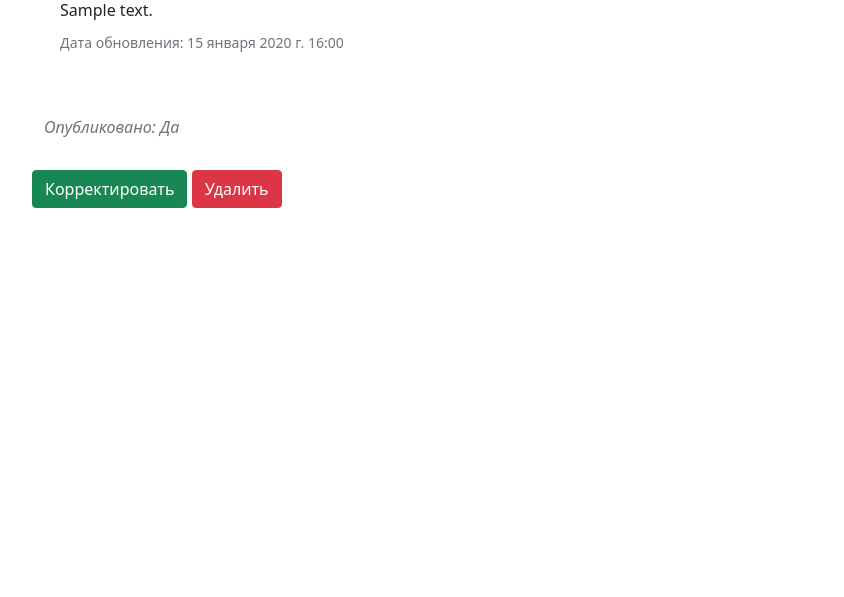
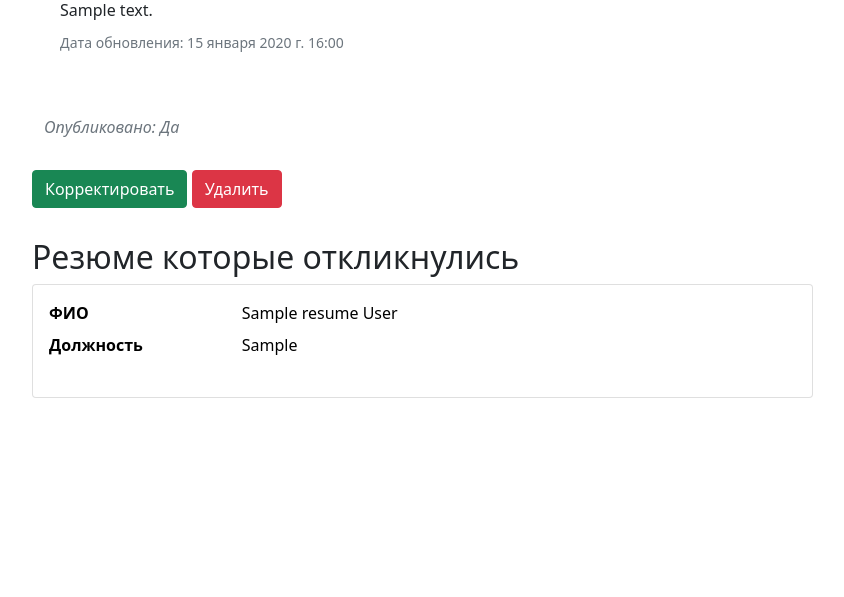
Before and after one commit to mollionline/headhunter, a Django app: page /vacancy/1/ in a window 1280 px wide. Shown: the part 381-978 px from the top of the page, without its empty margins (50-894 px from the left). Before the commit the page ends 589 px from the top, so only its background shows below. Run offline with Django 4.2, Linux system fonts and the light colour scheme; a user stored in the database is signed in; tables that the repository leaves empty hold one stand-in row (values such as "Sample post"); some libraries are stand-ins or nearby versions.

Commit message:
Добавил функционал отклика через js

```diff
--- a/templates/vacancy/vacancy_details.html
+++ b/templates/vacancy/vacancy_details.html
@@ -24,8 +24,9 @@
                 <div class="container">
                     <div class="row">
                         <div class="col-2">
-                            <a href="#" class="btn btn-success">Откликнуться</a>
+                            <button id="addBtn" type="button" class="btn btn-success" data-bs-toggle="modal" data-bs-target="#staticBackdrop">Откликнуться</button>
                         </div>
+                        <div id="place"></div>
                     </div>
                 </div>
 
@@ -59,10 +60,78 @@
         {% endif %}
     </div>
     <br>
-    <div>
+    <div style="margin-bottom: 30px">
         {% if request.user.pk == vacancy.author.pk %}
             <a href="{% url 'vacancy_update' vacancy.pk %}" class="btn btn-success">Корректировать</a>
             <a href="{% url 'vacancy_delete' vacancy.pk %}" class="btn btn-danger">Удалить </a>
         {% endif %}
     </div>
+    {% if request.user.pk == vacancy.author.pk %}
+        <div>
+            <h2>Резюме которые откликнулись</h2>
+            {% for resum in vacancy.resumes.all %}
+                <div class="card" style="margin-bottom: 30px; width: 70%">
+                    <div class="card-body">
+                        <a class="resum" href="{% url 'detail_resume' resum.pk %}">
+                            <dl class="row">
+                                <dt class="col-sm-3">ФИО</dt>
+                                <dd class="col-sm-9">{{ resum.name }} {{ resum.last_name }}</dd>
+                                <dt class="col-sm-3">Должность</dt>
+                                <dd class="col-sm-9">{{ resum.position }}</dd>
+                            </dl>
+                        </a>
+                    </div>
+                </div>
+            {% endfor %}
+        </div>
+    {% endif %}
+    <div class="modal fade" id="staticBackdrop" data-bs-backdrop="static" data-bs-keyboard="false" tabindex="-1" aria-labelledby="staticBackdropLabel" aria-hidden="true">
+        <div class="modal-dialog">
+            <div class="modal-content">
+                <div class="modal-header">
+                    <h5 class="modal-title" id="staticBackdropLabel">Выберите резюме</h5>
+                    <button type="button" class="btn-close" data-bs-dismiss="modal" aria-label="Close"></button>
+                </div>
+                <div class="modal-body">
+                    {% for resume in resumes %}
+                        <div>
+                            <button id="{{ resume.pk }}" data-bs-dismiss="modal" type="button" onclick="addResume(event)" data-name="{{ vacancy.pk }}" value="{{ resume.pk }}" class="btn btn-light">{{ resume.position }}</button>
+                        </div>
+                    {% empty %}
+                        <p>У вас нет резюме</p>
+                    {% endfor %}
+                </div>
+                <div class="modal-footer">
+                    <button type="button" class="btn btn-secondary" data-bs-dismiss="modal">Close</button>
+                </div>
+            </div>
+        </div>
+    </div>
+    <script type="application/javascript">
+        function addResume(event) {
+            event.preventDefault()
+            let vacancy = event.target.dataset.name
+            let resume = event.target.value
+            let name = event.target.innerText
+            $.ajax({
+                url: "http://127.0.0.1:8000/api/v1/add/resume/",
+                method: "post",
+                headers: {
+                    Authorization: "Token " + localStorage.getItem("apiToken"),
+                },
+                data: JSON.stringify({
+                    vacancy: vacancy,
+                    resume: resume
+                }),
+                dataType: "json",
+                contentType: "application/json",
+                success: function (data, status) {
+                    $('#place').html(`<p style="color: limegreen">Вы откликнулись на вакансию с резюме ${name}`)
+                },
+                error: function (response, status) {
+                    $('#place').html(`<p style="color: red">Вы уже откликнулись этой резюме`)
+                }
+            })
+        }
+    </script>
 {% endblock %}
```
